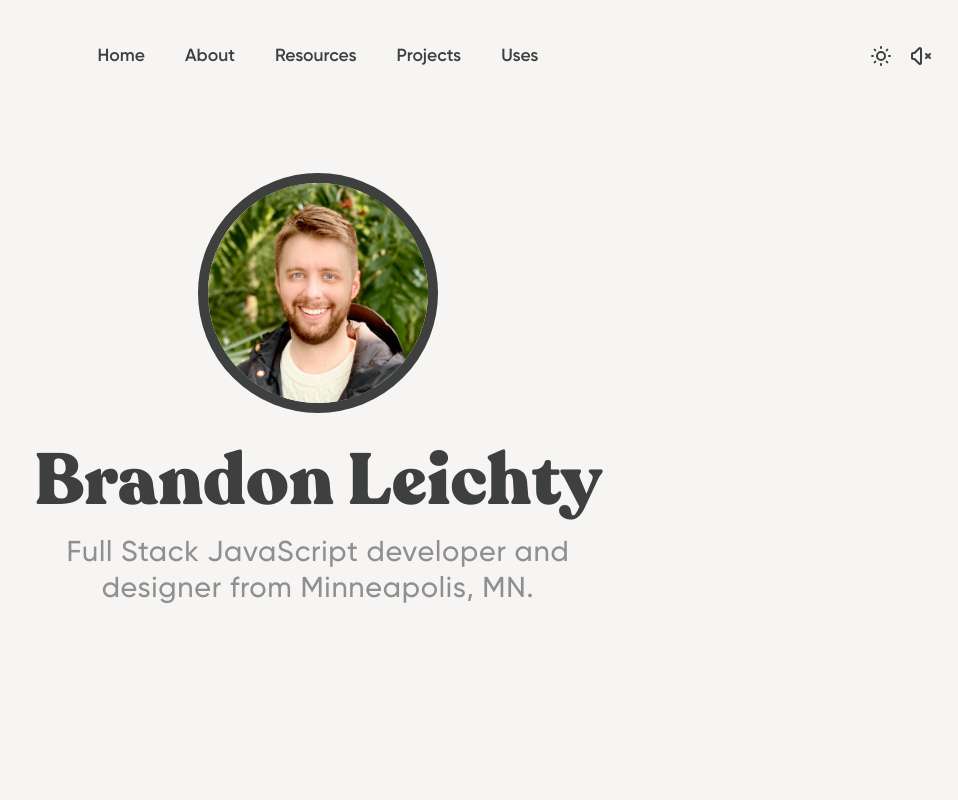
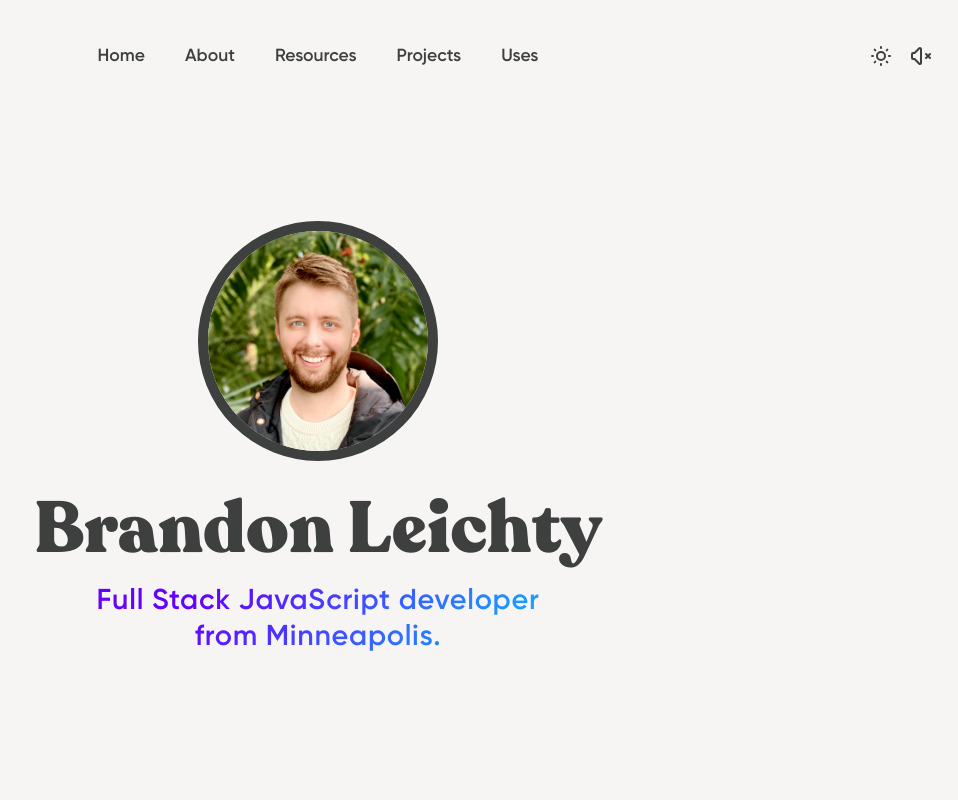
Before and after one commit to brandonleichty/personal-website-nextjs, a Next.js app: page / in a window 1280 px wide. Shown: the top 800 px of the page, without its empty margins (322-1280 px from the left). Built offline with nearby package versions, Linux system fonts and the light colour scheme; no server answers.

Commit message:
change subheading text and color

```diff
--- a/pages/index.js
+++ b/pages/index.js
@@ -36,17 +36,7 @@ export default function Home() {
               </div>
               <h1>Brandon Leichty</h1>
               <p className="main-subheading">
-                Full Stack JavaScript developer and{" "}
-                <span>
-                  <a
-                    href="https://www.youtube.com/watch?v=jAaxVuz0uKk"
-                    target="_blank"
-                    rel="noopener noreferrer"
-                  >
-                    designer
-                  </a>
-                </span>{" "}
-                from Minneapolis, MN.
+                Full Stack JavaScript developer from Minneapolis.
               </p>
             </div>
           </div>
--- a/styles/globals.css
+++ b/styles/globals.css
@@ -122,8 +122,16 @@ img {
   font-weight: 500;
   letter-spacing: 0.025em;
   color: #8f8f8f;
-  max-width: 568px;
-  padding-bottom: 8rem;
+  max-width: 470px;
+  /* padding-bottom: 8rem; */
+  margin-bottom: 8rem;;
+  background-image: linear-gradient(135deg, #6303FE 25%, #03CFFE);
+  -webkit-background-clip: text;
+  -webkit-text-fill-color: transparent;
+  -moz-background-clip: text;
+  -moz-text-fill-color: transparent;
+  font-weight: 600;
+  margin: 0 auto;
 }
 
 .page-wrapper {
```
